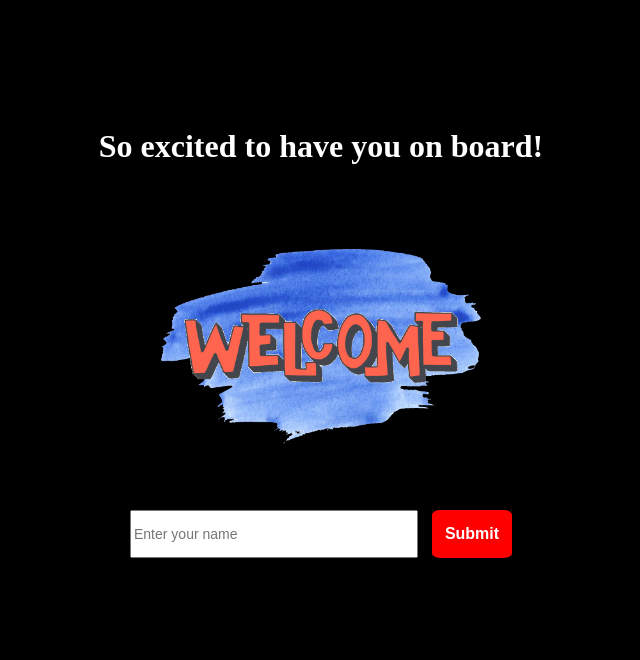
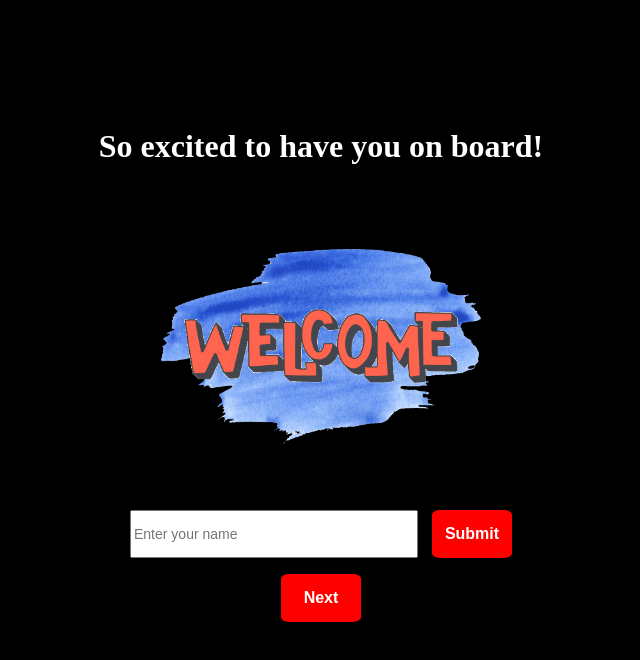
Before and after one commit to eligregl/onboardingAngular, an Angular app: page / in a window 1280 px wide. Shown: the top 660 px of the page, without its empty margins (319-959 px from the left). Built offline with nearby package versions, Linux system fonts and the light colour scheme.

Commit message:
routing added

```diff
--- a/src/app/app.component.html
+++ b/src/app/app.component.html
@@ -1,3 +1,5 @@
 <h1 class="title">{{ title }}</h1>
 <img [src]="'../../../assets/images/welcome.png'" alt="welcome-image" class="welcome-image">
 <app-name (nameSubmit)="onNameSubmit($event)"></app-name>
+
+<button class="nextButton">Next</button>
--- a/src/app/app.module.ts
+++ b/src/app/app.module.ts
@@ -4,10 +4,11 @@ import { FormsModule } from '@angular/forms'
 
 import { AppComponent } from './app.component';
 import { NameComponent } from './shared/components/name/name.component';
+import { AppRoutingModule } from './app-routing.module';
 
 @NgModule({
   declarations: [AppComponent, NameComponent],
-  imports: [BrowserModule, FormsModule],
+  imports: [BrowserModule, FormsModule, AppRoutingModule],
   providers: [],
   bootstrap: [AppComponent],
   exports: [AppComponent]
--- a/src/styles.css
+++ b/src/styles.css
@@ -22,7 +22,7 @@ body {
     width: 20em;
     font-size: 14px;
 }
-.inputButton{
+.inputButton, .nextButton{
     height: 3em;
     width: 5em;
     border-radius: 10%;
@@ -32,3 +32,7 @@ body {
     font-weight: bold;
     font-size: 16px;
 }
+
+.nextButton {
+    margin-top: 1em;
+}
```
Also changed, not shown: src/app/app-routing.module.ts (added, +12 -0 lines).
